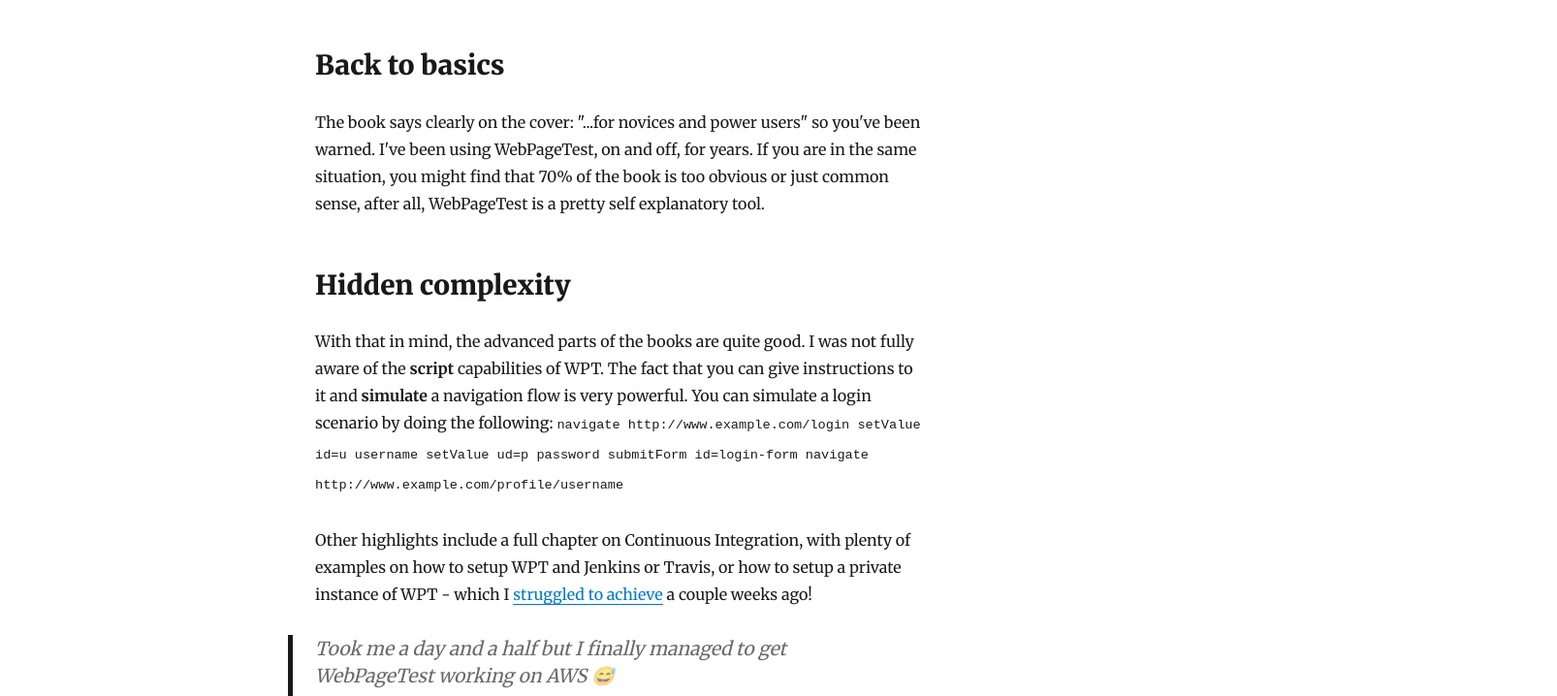
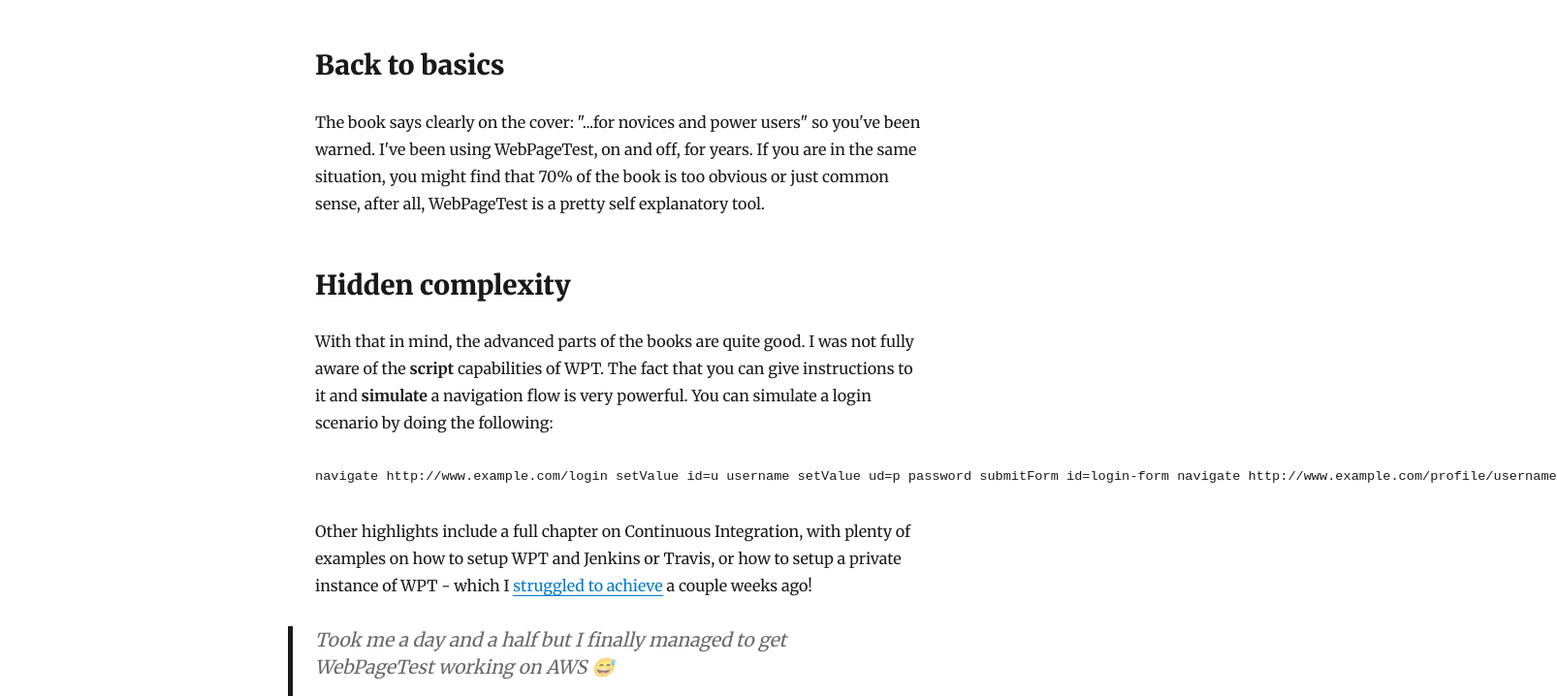
Before and after one commit to jpedroribeiro/jpedroribeiro.com, a Gatsby site: page /2016/08/book-review-using-webpagetest/ in a window 1280 px wide. Shown: the part 382-1100 px from the top of the page at 97% size, 1606 px wide, since content can reach past the window. Built offline with nearby package versions, Linux system fonts and the light colour scheme; Gatsby itself is replaced by a stand-in of ours; some packages are replaced by stand-ins of ours; code samples lack their colours.

Commit message:
Fixing code snippet

```diff
--- a/content/blog/2016/08/book-review-using-webpagetest/index.md
+++ b/content/blog/2016/08/book-review-using-webpagetest/index.md
@@ -12,7 +12,9 @@
 
 ## Hidden complexity
 
-With that in mind, the advanced parts of the books are quite good. I was not fully aware of the **script** capabilities of WPT. The fact that you can give instructions to it and **simulate** a navigation flow is very powerful. You can simulate a login scenario by doing the following: `navigate http://www.example.com/login setValue id=u username setValue ud=p password submitForm id=login-form navigate http://www.example.com/profile/username`
+With that in mind, the advanced parts of the books are quite good. I was not fully aware of the **script** capabilities of WPT. The fact that you can give instructions to it and **simulate** a navigation flow is very powerful. You can simulate a login scenario by doing the following:
+
+    navigate http://www.example.com/login setValue id=u username setValue ud=p password submitForm id=login-form navigate http://www.example.com/profile/username
 
 Other highlights include a full chapter on Continuous Integration, with plenty of examples on how to setup WPT and Jenkins or Travis, or how to setup a private instance of WPT - which I [struggled to achieve](https://twitter.com/jpedroribeiro/status/766623046471942144) a couple weeks ago!
 
```
